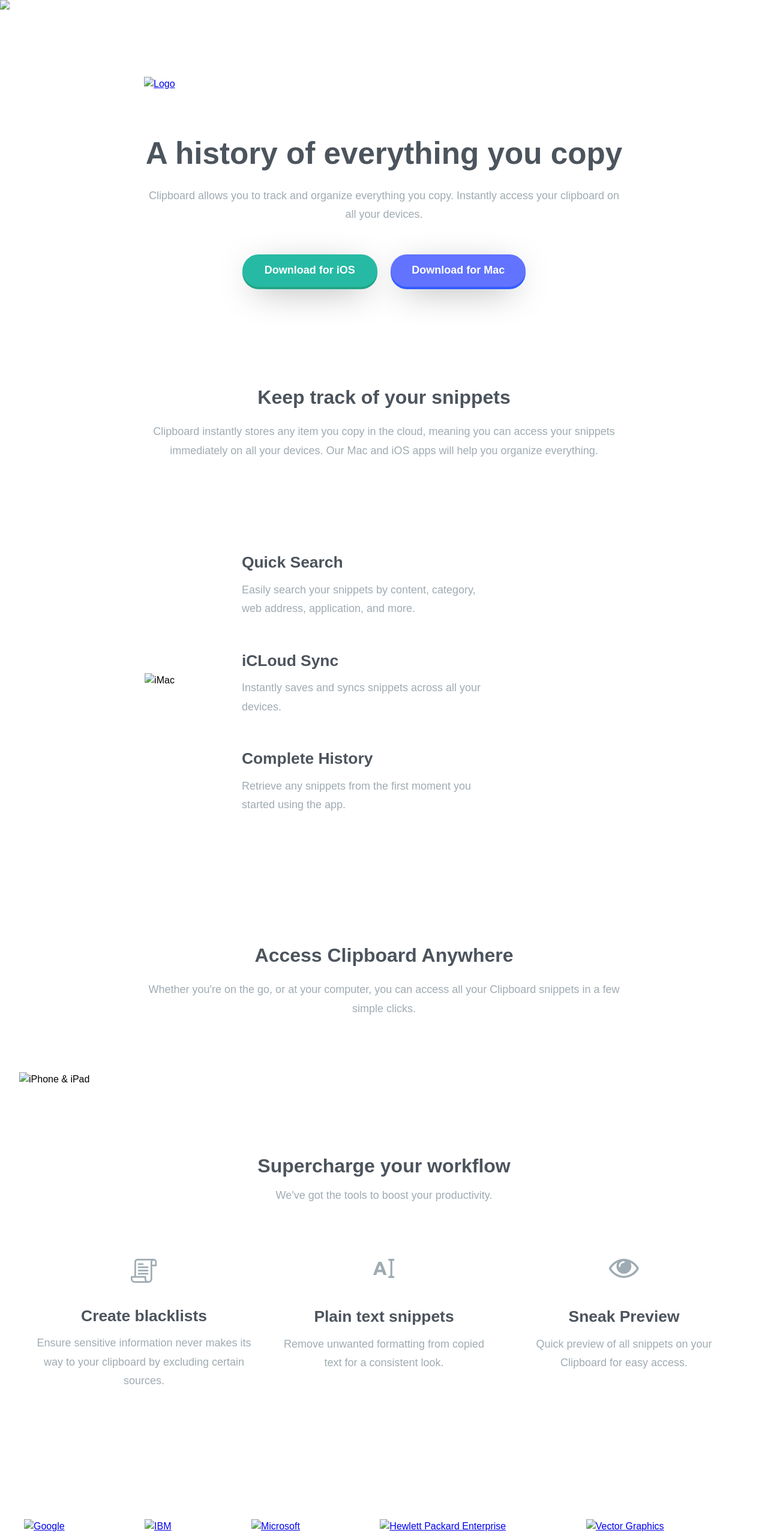
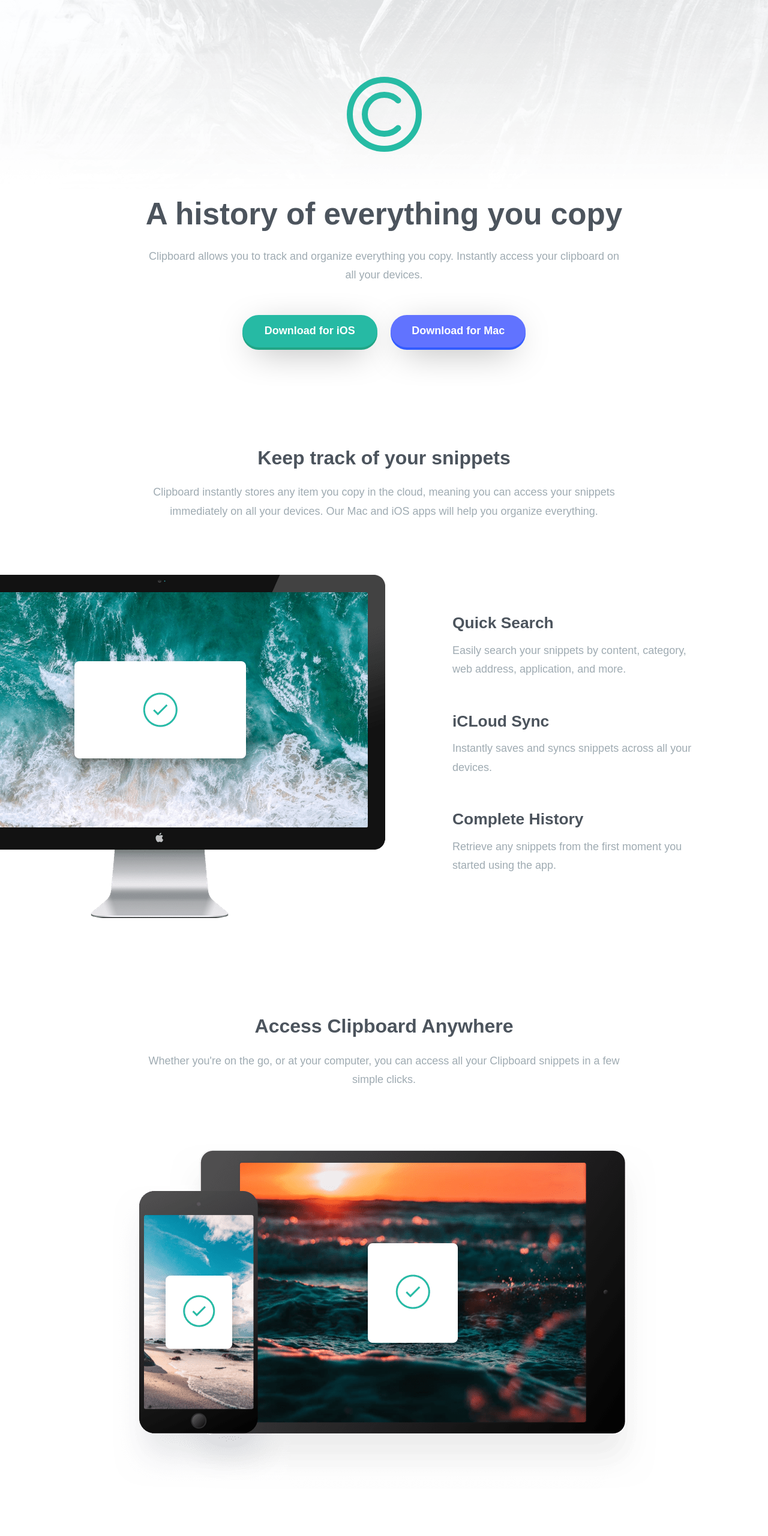
Before and after one commit to earlyronnie/Clipboard-Landing-Page, a plain HTML site: page index.html in a window 1280 px wide. Shown: the top 2560 px of the page at 60% size. Drawn offline with Linux system fonts and the light colour scheme; the site is published under a folder, as on GitHub Pages, so addresses that start at the root find nothing; a web font is replaced by a local one.

Commit message:
Update index.html

```diff
--- a/index.html
+++ b/index.html
@@ -17,10 +17,10 @@
 
     <main>
         <section class="hero">
-            <img class="hero-bg-mobile" src="/bg-header-mobile.png" aria-hidden="true">
-            <img class="hero-bg-desktop" src="/bg-header-desktop.png" aria-hidden="true">
+            <img class="hero-bg-mobile" src="bg-header-mobile.png" aria-hidden="true">
+            <img class="hero-bg-desktop" src="bg-header-desktop.png" aria-hidden="true">
                 <a href="#" class="C">
-                    <img src="/logo.svg" class="c-logo" alt="Logo">
+                    <img src="logo.svg" class="c-logo" alt="Logo">
                 </a>
             <h1 class="hero-title">A history of everything you copy</h1>
             <p class="hero-sub"> Clipboard allows you to track and organize everything you copy. Instantly access your clipboard on all your devices.</p>
@@ -43,7 +43,7 @@
             </div>
 
             <div class="wrap">
-                <img class="imac" src="/image-computer.png" alt="iMac">
+                <img class="imac" src="image-computer.png" alt="iMac">
 
             <div class="top-sec-info">
                 <h1 class="top-sec-heading">Quick Search</h1>
@@ -64,7 +64,7 @@
                 <h1 class="mid-sec-title">Access Clipboard Anywhere</h1>
                 <p class="mid-sec-sub">Whether you're on the go, or at your computer, you can access all your Clipboard snippets in a few simple clicks.</p>
             </div>
-            <img class="devices" src="/image-devices.png" alt="iPhone & iPad">
+            <img class="devices" src="image-devices.png" alt="iPhone & iPad">
         </section>
 
         <section class="bot-sec">
@@ -98,23 +98,23 @@
         <section class="companies">
             <div class="companies-content">
                 <a href="https://google.com">
-                    <img class="google" src="/logo-google.png" alt="Google">
+                    <img class="google" src="logo-google.png" alt="Google">
                 </a>
 
                 <a href="https://ibm.com">
-                    <img class="ibm" src="/logo-ibm.png" alt="IBM">
+                    <img class="ibm" src="logo-ibm.png" alt="IBM">
                 </a>
 
                 <a href="https://microsoft.com">
-                    <img class="ms" src="/logo-microsoft.png" alt="Microsoft">
+                    <img class="ms" src="logo-microsoft.png" alt="Microsoft">
                 </a>
 
                 <a href="https://www.hpe.com">
-                    <img class="hp" src="/logo-hp.png" alt="Hewlett Packard Enterprise">
+                    <img class="hp" src="logo-hp.png" alt="Hewlett Packard Enterprise">
                 </a>
 
                 <a href="#">
-                    <img class="vector" src="/logo-vector-graphics.png" alt="Vector Graphics">
+                    <img class="vector" src="logo-vector-graphics.png" alt="Vector Graphics">
                 </a>
 
             </div>
@@ -140,7 +140,7 @@
         <div class="footer-container">
             <div class="footer-content">
                 <a href="#" class="letter-c">
-                    <img class = "small-logo" src="/logo.svg" alt="">
+                    <img class = "small-logo" src="logo.svg" alt="">
                 </a>
                 <div class="footer-links">
                     <ul class="wrap-1">
@@ -166,15 +166,15 @@
 
                 <div class="footer-social-links">
                     <a href="https://facebook.com" class="fb">
-                        <img src="/icon-facebook.svg" alt="Facebook">
+                        <img src="icon-facebook.svg" alt="Facebook">
                     </a>
 
                     <a href="https://twitter.com" class="twi">
-                        <img src="/icon-twitter.svg" alt="Twitter">
+                        <img src="icon-twitter.svg" alt="Twitter">
                     </a>
 
                     <a href="https://instagram.com" class="ig">
-                        <img src="/icon-instagram.svg" alt="Instagram">
+                        <img src="icon-instagram.svg" alt="Instagram">
                     </a>
                 </div>
             </div>
```
